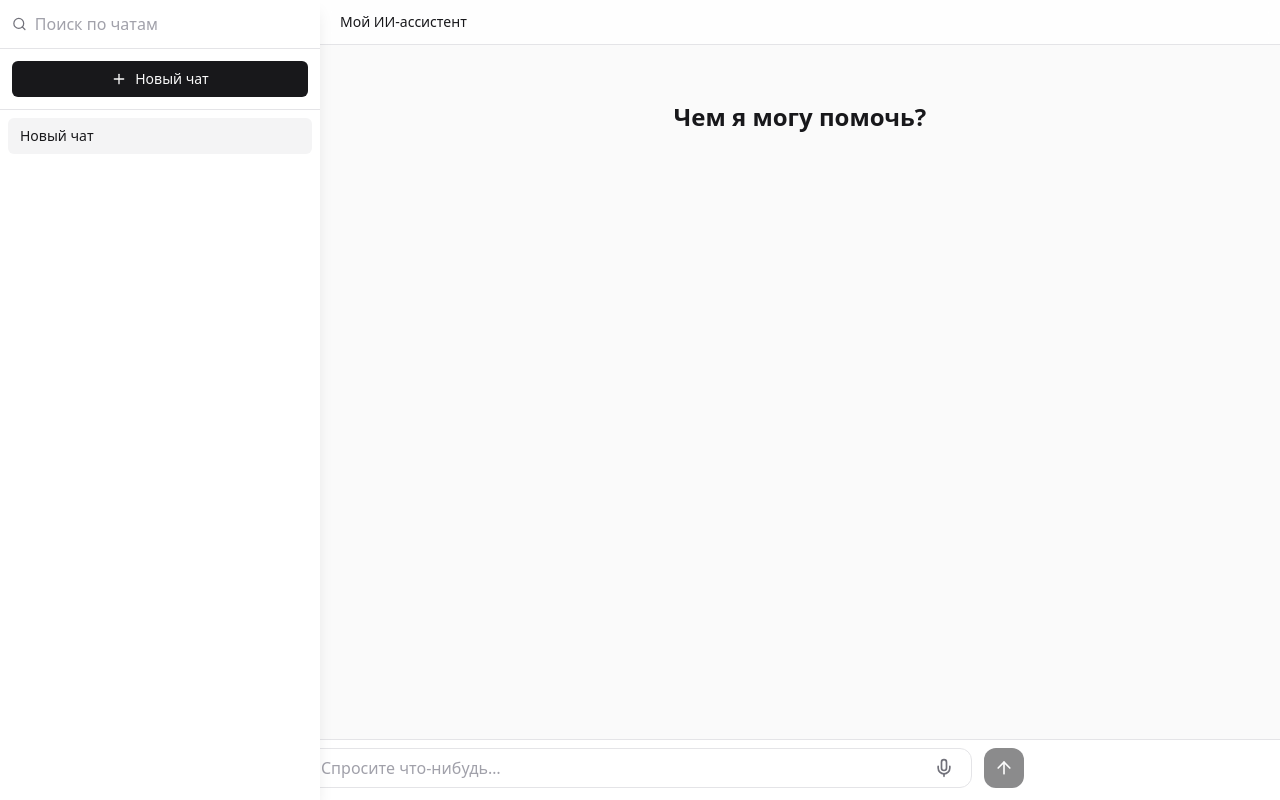
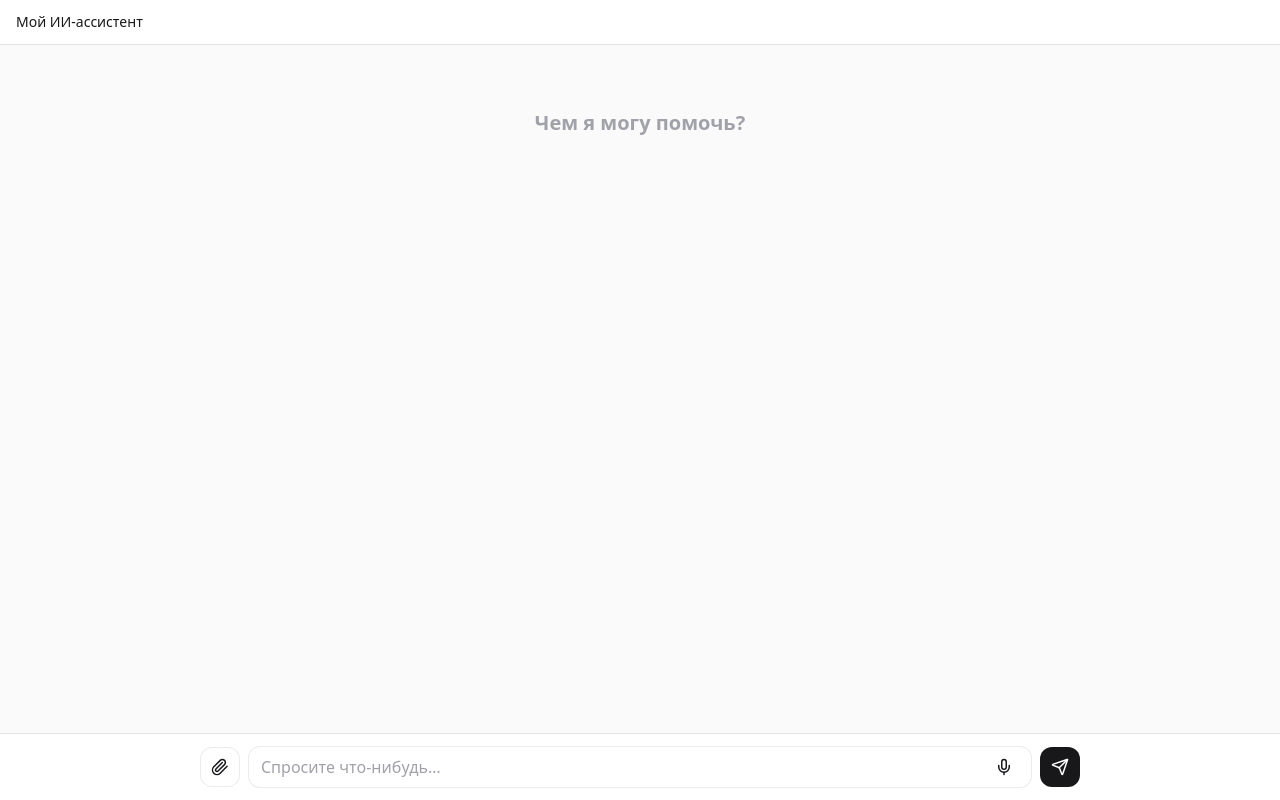
Before and after one commit to 89059043673d-ctrl/ai-assistant-chat, a Next.js app: page / in a window 1280 px wide. Built offline with nearby package versions, Linux system fonts and the light colour scheme.

Commit message:
Update Chat.tsx

```diff
--- a/components/Chat.tsx
+++ b/components/Chat.tsx
@@ -1,392 +1,226 @@
 'use client';
 
-import React, { useEffect, useMemo, useRef, useState } from 'react';
-import {
-  Menu,
-  Search,
-  Plus,
-  Paperclip,
-  Mic,
-  MicOff,
-  ArrowUp,
-} from 'lucide-react';
+import React, { useCallback, useEffect, useRef, useState } from 'react';
+import { Paperclip, Mic, Send } from 'lucide-react';
 
-type Role = 'user' | 'assistant';
-type Message = { role: Role; content: string };
-
-type ChatMeta = {
+type Msg = {
   id: string;
-  title: string;
-  createdAt: number;
+  role: 'user' | 'assistant' | 'system';
+  content: string;
 };
 
-type ChatThread = {
-  meta: ChatMeta;
-  messages: Message[];
+export default function Chat() {
+  // Сообщения и ввод
+  const [messages, setMessages] = useState<Msg[]>([]);
+  const [input, setInput] = useState('');
+  const [isSending, setIsSending] = useState(false);
+
+  // === ГЛАВНОЕ: защита от двойной отправки ===
+  const sendingRef = useRef(false);
+
+  // Автопрокрутка вниз
+  const listRef = useRef<HTMLDivElement>(null);
+  useEffect(() => {
+    listRef.current?.scrollTo({ top: listRef.current.scrollHeight, behavior: 'smooth' });
+  }, [messages.length]);
+
+  // Enter — отправить; Shift+Enter — перенос строки
+  const enterToSubmit = (e: React.KeyboardEvent<HTMLTextAreaElement | HTMLInputElement>) => {
+    if (e.key === 'Enter' && !e.shiftKey) {
+      e.preventDefault();
+      (e.currentTarget.form as HTMLFormElement | null)?.requestSubmit(); // запуск onSubmit формы
+    }
   };
 
-const SIDEBAR_WIDTH = 320;
+  // Единый обработчик отправки (только через onSubmit формы)
+  const handleSend = useCallback(
+    async (e?: React.FormEvent<HTMLFormElement>) => {
+      if (e) e.preventDefault();
+      if (sendingRef.current) return;          // уже отправляем → выходим
 
-function uid() {
-  return Math.random().toString(36).slice(2, 10);
+      const text = input.trim();
+      if (!text) return;
+
+      // Локально показываем сообщение юзера
+      const userMsg: Msg = { id: crypto.randomUUID(), role: 'user', content: text };
+      setMessages(prev => [...prev, userMsg]);
+      setInput('');
+
+      sendingRef.current = true;
+      setIsSending(true);
+
+      try {
+        // Вызов твоего API. Сигнатуры у всех разные, поэтому читаем универсально.
+        // Если у тебя стрим — сервер всё равно отдаст финальный ответ или ошибку.
+        const res = await fetch('/api/chat', {
+          method: 'POST',
+          headers: { 'Content-Type': 'application/json' },
+          body: JSON.stringify({
+            messages: [...messages, userMsg], // контекст на сервер (если нужно)
+            input: text,                      // на случай другой сигнатуры
+            message: text                     // дублируем ключи для совместимости
+          }),
+        });
+
+        let replyText = '';
+        try {
+          // Пытаемся как JSON
+          const data = await res.json();
+          replyText =
+            data?.reply ??
+            data?.message ??
+            data?.content ??
+            (typeof data === 'string' ? data : '');
+        } catch {
+          // Если не JSON — берём как text()
+          replyText = replyText || (await res.text());
         }
 
-const STORAGE_KEY = 'ai-chat-threads';
-const CURRENT_ID_KEY = 'ai-chat-current-id';
+        if (!res.ok || !replyText) {
+          throw new Error('empty');
+        }
 
-export default function Chat() {
-  // sidebar
-  const [open, setOpen] = useState(false);
+        const botMsg: Msg = { id: crypto.randomUUID(), role: 'assistant', content: replyText };
+        setMessages(prev => [...prev, botMsg]);
+      } catch {
+        setMessages(prev => [
+          ...prev,
+          {
+            id: crypto.randomUUID(),
+            role: 'assistant',
+            content:
+              'Не удалось получить ответ от модели. Проверьте Billing и переменную OPENAI_API_KEY на Vercel.',
+          },
+        ]);
+      } finally {
+        setIsSending(false);
+        sendingRef.current = false; // обязательно сбрасываем флаг
+      }
+    },
+    [input, messages]
+  );
 
-  // threads
-  const [threads, setThreads] = useState<ChatThread[]>([]);
-  const [currentId, setCurrentId] = useState<string | null>(null);
+  // Прикрепление файла (иконка слева)
+  const fileInputRef = useRef<HTMLInputElement>(null);
+  const onPickFile = () => fileInputRef.current?.click();
 
-  // compose
-  const [text, setText] = useState('');
-  const [file, setFile] = useState<File | null>(null);
-  const [sending, setSending] = useState(false);
-
-  // voice
+  // Микрофон (Web Speech API) — опционально
+  const recRef = useRef<SpeechRecognition | null>(null as any);
   const [recOn, setRecOn] = useState(false);
-  const recRef = useRef<any>(null);
-
-  // load from localStorage
   useEffect(() => {
-    try {
-      const raw = localStorage.getItem(STORAGE_KEY);
-      const saved = raw ? (JSON.parse(raw) as ChatThread[]) : [];
-      setThreads(saved);
-
-      const savedId = localStorage.getItem(CURRENT_ID_KEY);
-      if (savedId && saved.some(t => t.meta.id === savedId)) {
-        setCurrentId(savedId);
-      } else {
-        const first = createThread('Новый чат');
-        setThreads([first]);
-        setCurrentId(first.meta.id);
-        persist([first], first.meta.id);
-      }
-    } catch {
-      const first = createThread('Новый чат');
-      setThreads([first]);
-      setCurrentId(first.meta.id);
-      persist([first], first.meta.id);
-    }
-  }, []);
-
-  // speech recognition (без SSR)
-  useEffect(() => {
-    if (typeof window === 'undefined') return;
-    const SR =
-      (window as any).SpeechRecognition ||
-      (window as any).webkitSpeechRecognition;
+    if (!recOn) return;
+    const SR: any =
+      (window as any).SpeechRecognition || (window as any).webkitSpeechRecognition;
     if (!SR) return;
 
-    const rec = new SR();
+    const rec: SpeechRecognition = new SR();
     rec.lang = 'ru-RU';
     rec.interimResults = false;
     rec.maxAlternatives = 1;
-    rec.onresult = (e: any) => {
-      const phrase = e.results?.[0]?.[0]?.transcript || '';
-      if (phrase) setText(prev => (prev ? prev + ' ' : '') + phrase);
+    rec.onresult = (ev: any) => {
+      const text = ev.results?.[0]?.[0]?.transcript?.trim();
+      if (text) setInput(prev => (prev ? `${prev} ${text}` : text));
     };
     rec.onend = () => setRecOn(false);
     rec.onerror = () => setRecOn(false);
+
     recRef.current = rec;
-  }, []);
-
-  const current = useMemo(
-    () => threads.find(t => t.meta.id === currentId) || null,
-    [threads, currentId]
-  );
-
-  function persist(list: ChatThread[], id: string | null) {
-    localStorage.setItem(STORAGE_KEY, JSON.stringify(list));
-    if (id) localStorage.setItem(CURRENT_ID_KEY, id);
+    try {
+      rec.start();
+    } catch {
+      setRecOn(false);
     }
-
-  function createThread(title: string): ChatThread {
-    return {
-      meta: { id: uid(), title, createdAt: Date.now() },
-      messages: [],
+    return () => {
+      try {
+        rec.stop();
+      } catch {}
+      recRef.current = null;
     };
-  }
-
-  function addThread() {
-    const t = createThread('Новый чат');
-    const next = [t, ...threads];
-    setThreads(next);
-    setCurrentId(t.meta.id);
-    persist(next, t.meta.id);
-    setOpen(false);
-  }
-
-  function setActive(id: string) {
-    setCurrentId(id);
-    persist(threads, id);
-    setOpen(false);
-  }
-
-  function onAttach(e: React.ChangeEvent<HTMLInputElement>) {
-    const f = e.target.files?.[0];
-    if (f) setFile(f);
-  }
-
-  function toggleRec() {
-    if (!recRef.current) return;
-    if (recOn) {
-      try {
-        recRef.current.stop();
-      } catch {}
-      setRecOn(false);
-    } else {
-      try {
-        recRef.current.start();
-        setRecOn(true);
-      } catch {}
-    }
-  }
-
-  async function sendMessage() {
-    if (!text.trim() && !file) return;
-    if (!current) return;
-
-    const userMsg: Message = { role: 'user', content: text.trim() || '(файл)' };
-    const updated: ChatThread[] = threads.map(t =>
-      t.meta.id === current.meta.id
-        ? { ...t, messages: [...t.messages, userMsg] }
-        : t
-    );
-    setThreads(updated);
-    setText('');
-    setFile(null);
-    setSending(true);
-    try {
-      const form = new FormData();
-      form.append('message', userMsg.content);
-      if (file) form.append('file', file);
-
-      const res = await fetch('/api/chat', { method: 'POST', body: form });
-      const data = await res.json().catch(() => ({}));
-
-      const reply: Message =
-        data?.message
-          ? { role: 'assistant', content: data.message as string }
-          : {
-              role: 'assistant',
-              content:
-                res.status === 429
-                  ? 'Лимит API. Проверьте биллинг OpenAI или ключ OPENAI_API_KEY.'
-                  : 'Не удалось получить ответ от модели.',
-            };
-
-      const after: ChatThread[] = (prev => {
-        const idx = prev.findIndex(t => t.meta.id === current.meta.id);
-        if (idx === -1) return prev;
-        const copy = [...prev];
-        const t = copy[idx];
-        // первый ответ — формируем заголовок чата
-        const title =
-          t.messages.length === 0 && userMsg.content
-            ? userMsg.content.slice(0, 40)
-            : t.meta.title;
-        copy[idx] = {
-          meta: { ...t.meta, title: title || t.meta.title },
-          messages: [...t.messages, userMsg, reply],
-        };
-        return copy;
-      })(updated);
-
-      setThreads(after);
-      persist(after, current.meta.id);
-    } catch {
-      const failed: ChatThread[] = threads.map(t =>
-        t.meta.id === current.meta.id
-          ? {
-              ...t,
-              messages: [
-                ...t.messages,
-                { role: 'assistant', content: 'Ошибка сети.' },
-              ],
-            }
-          : t
-      );
-      setThreads(failed);
-      persist(failed, current.meta.id);
-    } finally {
-      setSending(false);
-    }
-  }
-
-  function onKeyDown(e: React.KeyboardEvent<HTMLTextAreaElement>) {
-    if (e.key === 'Enter' && !e.shiftKey) {
-      e.preventDefault();
-      sendMessage();
-    }
-  }
+  }, [recOn]);
 
   return (
-    <div className="flex min-h-[100dvh] w-full bg-zinc-50 text-zinc-900 dark:bg-zinc-950 dark:text-zinc-100">
-      {/* Sidebar */}
-      <div
-        className="fixed inset-y-0 left-0 z-40 w-[--sb] -translate-x-full bg-white shadow-lg transition-transform duration-300 ease-out dark:bg-zinc-900 md:translate-x-0"
-        style={
-          {
-            // CSS var управляет шириной
-            ['--sb' as any]: `${SIDEBAR_WIDTH}px`,
-            transform: open ? 'translateX(0)' : undefined,
-          } as React.CSSProperties
-        }
-      >
-        <div className="flex h-full flex-col">
-          <div className="flex items-center gap-2 border-b border-zinc-200 p-3 dark:border-zinc-800">
-            <Search className="h-4 w-4 text-zinc-500" />
-            <input
-              placeholder="Поиск по чатам"
-              className="w-full bg-transparent outline-none placeholder:text-zinc-400"
-              onChange={(e) => {
-                const q = e.target.value.toLowerCase();
-                const raw = localStorage.getItem(STORAGE_KEY);
-                if (!raw) return;
-                const all = JSON.parse(raw) as ChatThread[];
-                const filtered = all.filter(t =>
-                  (t.meta.title || '').toLowerCase().includes(q)
-                );
-                setThreads(filtered.length ? filtered : all);
-              }}
-            />
-          </div>
-
-          <div className="border-b border-zinc-200 p-3 dark:border-zinc-800">
-            <button
-              onClick={addThread}
-              className="flex w-full items-center justify-center gap-2 rounded-md bg-zinc-900 px-3 py-2 text-sm text-zinc-50 hover:bg-zinc-800 dark:bg-zinc-100 dark:text-zinc-900 dark:hover:bg-zinc-200"
-            >
-              <Plus className="h-4 w-4" />
-              Новый чат
-            </button>
-          </div>
-
-          <div className="flex-1 overflow-y-auto p-2">
-            {threads.map((t) => (
-              <button
-                key={t.meta.id}
-                onClick={() => setActive(t.meta.id)}
-                className={`mb-1 w-full truncate rounded-md px-3 py-2 text-left text-sm hover:bg-zinc-100 dark:hover:bg-zinc-800 ${
-                  currentId === t.meta.id
-                    ? 'bg-zinc-100 dark:bg-zinc-800'
-                    : ''
-                }`}
-              >
-                {t.meta.title || 'Без названия'}
-              </button>
-            ))}
-          </div>
-        </div>
-      </div>
-
-      {/* Overlay для мобильного */}
-      {open && (
-        <div
-          onClick={() => setOpen(false)}
-          className="fixed inset-0 z-30 bg-black/40 md:hidden"
-        />
-      )}
-
-      {/* Main */}
-      <div
-        className="ml-0 flex min-h-[100dvh] w-full flex-col md:ml-[--sb]"
-        style={{ ['--sb' as any]: `${SIDEBAR_WIDTH}px` } as React.CSSProperties}
-      >
-        {/* Header */}
-        <div className="sticky top-0 z-20 flex items-center gap-3 border-b border-zinc-200 bg-white/80 px-3 py-3 backdrop-blur dark:border-zinc-800 dark:bg-zinc-900/80 md:px-5">
-          <button
-            className="inline-flex h-9 w-9 items-center justify-center rounded-md hover:bg-zinc-100 dark:hover:bg-zinc-800 md:hidden"
-            onClick={() => setOpen(true)}
-            aria-label="Открыть меню"
-          >
-            <Menu className="h-5 w-5" />
-          </button>
+    <div className="flex h-[100dvh] flex-col bg-zinc-50 text-zinc-900 dark:bg-zinc-950 dark:text-zinc-100">
+      {/* Верхняя панель — как у тебя была (текст оставляю) */}
+      <div className="flex items-center justify-between border-b border-zinc-200 bg-white px-4 py-3 dark:border-zinc-800 dark:bg-zinc-900">
         <div className="text-sm font-medium">Мой ИИ-ассистент</div>
       </div>
 
-        {/* Content */}
-        <div className="relative mx-auto flex w-full max-w-3xl flex-1 flex-col gap-4 px-3 pb-[112px] pt-6 md:px-5">
-          {(!current || current.messages.length === 0) && (
-            <h1 className="mx-auto mt-8 text-center text-2xl font-semibold text-zinc-900 dark:text-zinc-100">
+      {/* Список сообщений */}
+      <div ref={listRef} className="flex-1 overflow-y-auto">
+        {messages.length === 0 && (
+          <div className="mx-auto mt-16 max-w-[680px] px-4 text-center text-xl font-semibold text-zinc-400">
             Чем я могу помочь?
-            </h1>
+          </div>
         )}
 
-          {current?.messages.map((m, i) => (
+        <div className="mx-auto w-full max-w-[880px] space-y-3 px-4 py-4">
+          {messages.map(m => (
             <div
-              key={i}
-              className={`max-w-[85%] rounded-2xl px-4 py-3 text-sm ${
+              key={m.id}
+              className={
                 m.role === 'user'
-                  ? 'ml-auto bg-zinc-900 text-zinc-50 dark:bg-zinc-100 dark:text-zinc-900'
-                  : 'bg-zinc-100 text-zinc-900 dark:bg-zinc-800 dark:text-zinc-100'
-              }`}
+                  ? 'ml-auto max-w-[85%] rounded-2xl bg-zinc-900 px-4 py-2 text-zinc-50 dark:bg-zinc-800'
+                  : 'mr-auto max-w-[85%] rounded-2xl bg-zinc-100 px-4 py-2 dark:bg-zinc-900/50'
+              }
             >
               {m.content}
             </div>
           ))}
         </div>
+      </div>
 
-        {/* Composer (нижняя панель) */}
-        <div className="fixed inset-x-0 bottom-0 z-20 border-t border-zinc-200 bg-white/95 px-3 pb-[max(12px,env(safe-area-inset-bottom))] pt-2 backdrop-blur dark:border-zinc-800 dark:bg-zinc-900/95">
-          <div className="mx-auto flex w-full max-w-3xl items-end gap-2 md:gap-3">
-            {/* Скрепка вне поля ввода */}
-            <label className="inline-flex">
-              <input type="file" className="hidden" onChange={onAttach} />
-              <div
-                className="inline-flex h-10 w-10 items-center justify-center rounded-xl bg-zinc-100 text-zinc-700 hover:bg-zinc-200 dark:bg-zinc-800 dark:text-zinc-200 dark:hover:bg-zinc-700"
-                title="Прикрепить файл"
+      {/* Панель ввода снизу. ВАЖНО: только onSubmit! Кнопка — type="submit". */}
+      <form onSubmit={handleSend} className="border-t border-zinc-200 bg-white px-3 py-3 dark:border-zinc-800 dark:bg-zinc-900">
+        <div className="mx-auto flex w-full max-w-[880px] items-center gap-2">
+          {/* Скрепка слева */}
+          <button
+            type="button"
+            onClick={onPickFile}
+            className="inline-flex h-10 w-10 shrink-0 items-center justify-center rounded-xl border border-zinc-200/70 bg-white hover:bg-zinc-50 dark:border-zinc-800 dark:bg-zinc-900 dark:hover:bg-zinc-800"
+            aria-label="Прикрепить файл"
           >
-                <Paperclip className="h-5 w-5" />
-              </div>
-            </label>
+            <Paperclip size={18} />
+          </button>
+          <input
+            ref={fileInputRef}
+            type="file"
+            className="hidden"
+            onChange={() => {}}
+          />
 
           {/* Поле ввода */}
-            <div className="flex min-h-10 flex-1 items-center rounded-xl border border-zinc-200 bg-white px-3 dark:border-zinc-700 dark:bg-zinc-900">
-              <textarea
-                value={text}
-                onChange={(e) => setText(e.target.value)}
-                onKeyDown={onKeyDown}
-                rows={1}
+          <div className="flex min-h-10 flex-1 items-center rounded-xl border border-zinc-200/70 bg-white px-3 dark:border-zinc-800 dark:bg-zinc-900">
+            <input
+              value={input}
+              onChange={e => setInput(e.target.value)}
+              onKeyDown={enterToSubmit}
+              className="h-10 w-full bg-transparent outline-none placeholder:text-zinc-400"
               placeholder="Спросите что-нибудь…"
-                className="max-h-40 w-full resize-none bg-transparent py-2 outline-none placeholder:text-zinc-400"
             />
-              {/* Микрофон справа внутри поля */}
+            {/* Микрофон */}
             <button
               type="button"
-                onClick={toggleRec}
-                className="ml-1 inline-flex h-8 w-8 items-center justify-center rounded-md text-zinc-500 hover:text-zinc-900 dark:text-zinc-400 dark:hover:text-zinc-100"
-                title={recOn ? 'Остановить запись' : 'Говорить'}
+              onClick={() => setRecOn(v => !v)}
+              className={`ml-1 inline-flex h-8 w-8 items-center justify-center rounded-lg ${recOn ? 'bg-zinc-200 dark:bg-zinc-800' : ''}`}
+              aria-label="Диктовка"
+              title="Диктовка"
             >
-                {recOn ? <MicOff className="h-5 w-5" /> : <Mic className="h-5 w-5" />}
+              <Mic size={18} />
             </button>
           </div>
 
-            {/* Кнопка «Отправить» стрелкой вверх, чёрный фон */}
+          {/* Стрелка «Отправить» — НЕТ onClick, ТОЛЬКО type="submit" */}
           <button
-              onClick={sendMessage}
-              disabled={sending || (!text.trim() && !file)}
-              className="inline-flex h-10 w-10 items-center justify-center rounded-xl bg-zinc-900 text-zinc-50 hover:bg-zinc-800 disabled:cursor-not-allowed disabled:opacity-50 dark:bg-zinc-100 dark:text-zinc-900 dark:hover:bg-zinc-200"
-              title="Отправить (Enter)"
+            type="submit"
+            disabled={isSending}
+            className="inline-flex h-10 w-10 shrink-0 items-center justify-center rounded-xl bg-zinc-900 text-white hover:opacity-90 disabled:opacity-40 dark:bg-zinc-100 dark:text-zinc-900"
+            aria-label="Отправить"
+            title="Отправить"
           >
-              <ArrowUp className="h-5 w-5" />
+            <Send size={18} />
           </button>
         </div>
-
-          {/* Выбранный файл (мини-лейбл) */}
-          {file && (
-            <div className="mx-auto mt-2 w-full max-w-3xl text-xs text-zinc-500 dark:text-zinc-400">
-              Прикреплено: <span className="truncate">{file.name}</span>
-            </div>
-          )}
-        </div>
-      </div>
+      </form>
     </div>
   );
 }
```
Lines whose indentation alone changed are shown as unchanged.
